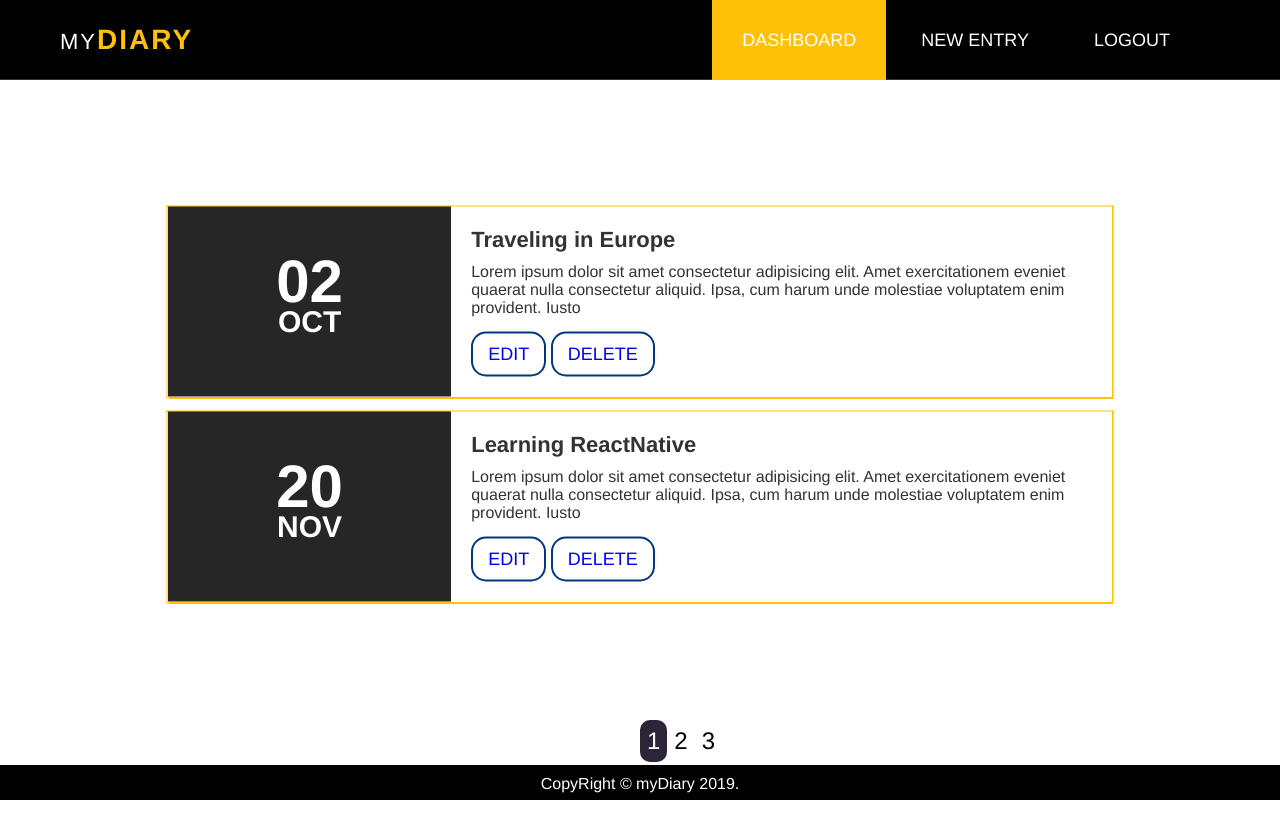
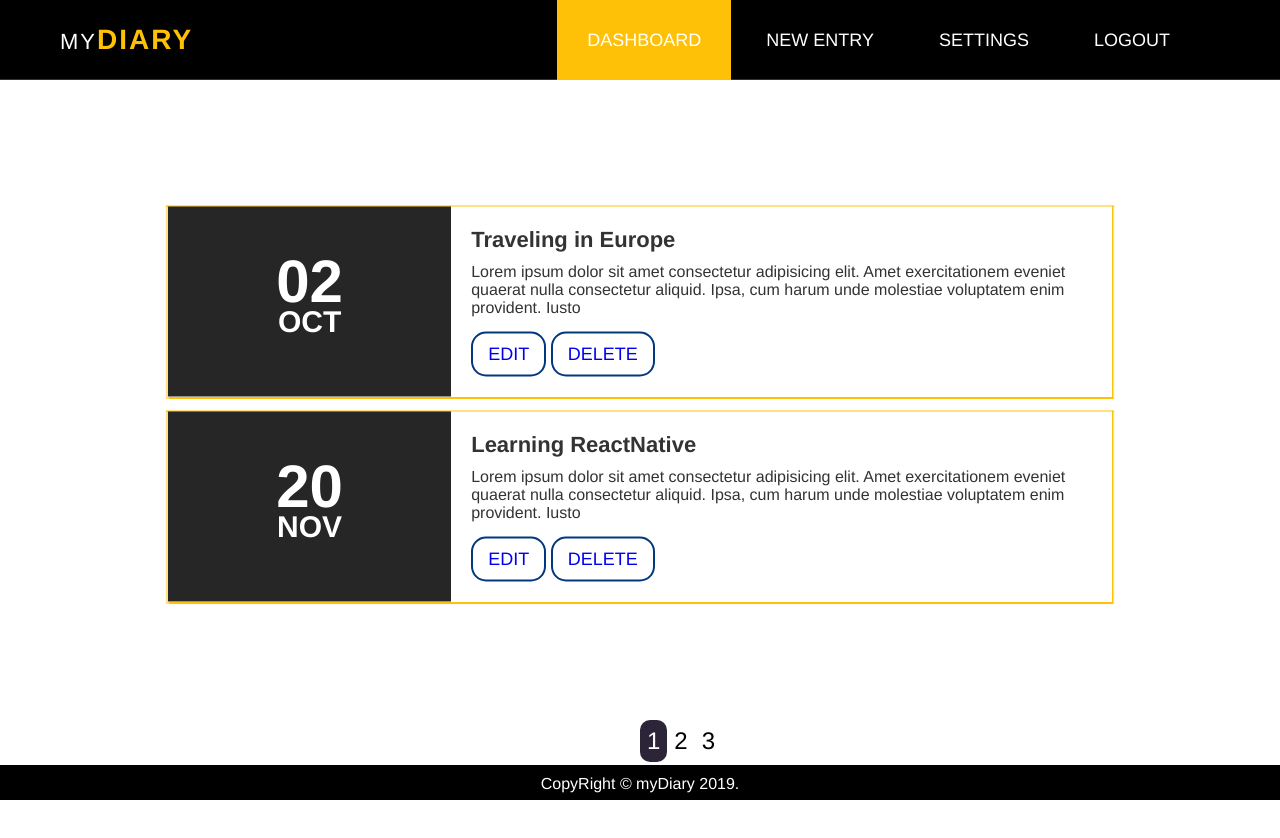
Before and after one commit to bbaime98/myDiary, a website: page UI/html/allEntries.html in a window 1280 px wide. Drawn offline with Linux system fonts and the light colour scheme.

Commit message:
add link to setting page

```diff
--- a/UI/html/allEntries.html
+++ b/UI/html/allEntries.html
@@ -15,6 +15,7 @@
     <ul>
       <li><a class="current" href="allEntries.html">DASHBOARD</a></li>
       <li><a href="newEntry.html">NEW ENTRY</a></li>
+      <li><a href="userProfile.html">SETTINGS</a></li>
       <li><a href="../../index.html">LOGOUT</a></li>
     </ul>
     <button class="navbar-toggler">
```
